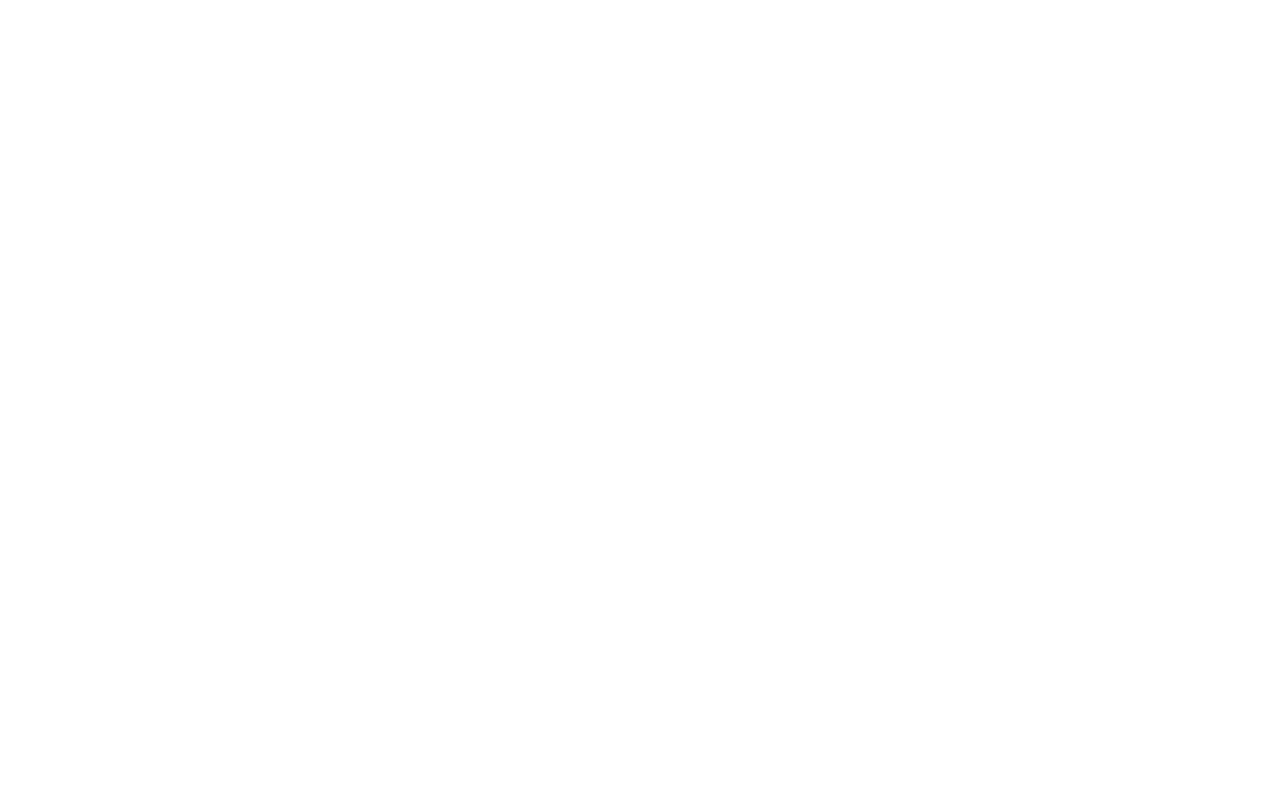
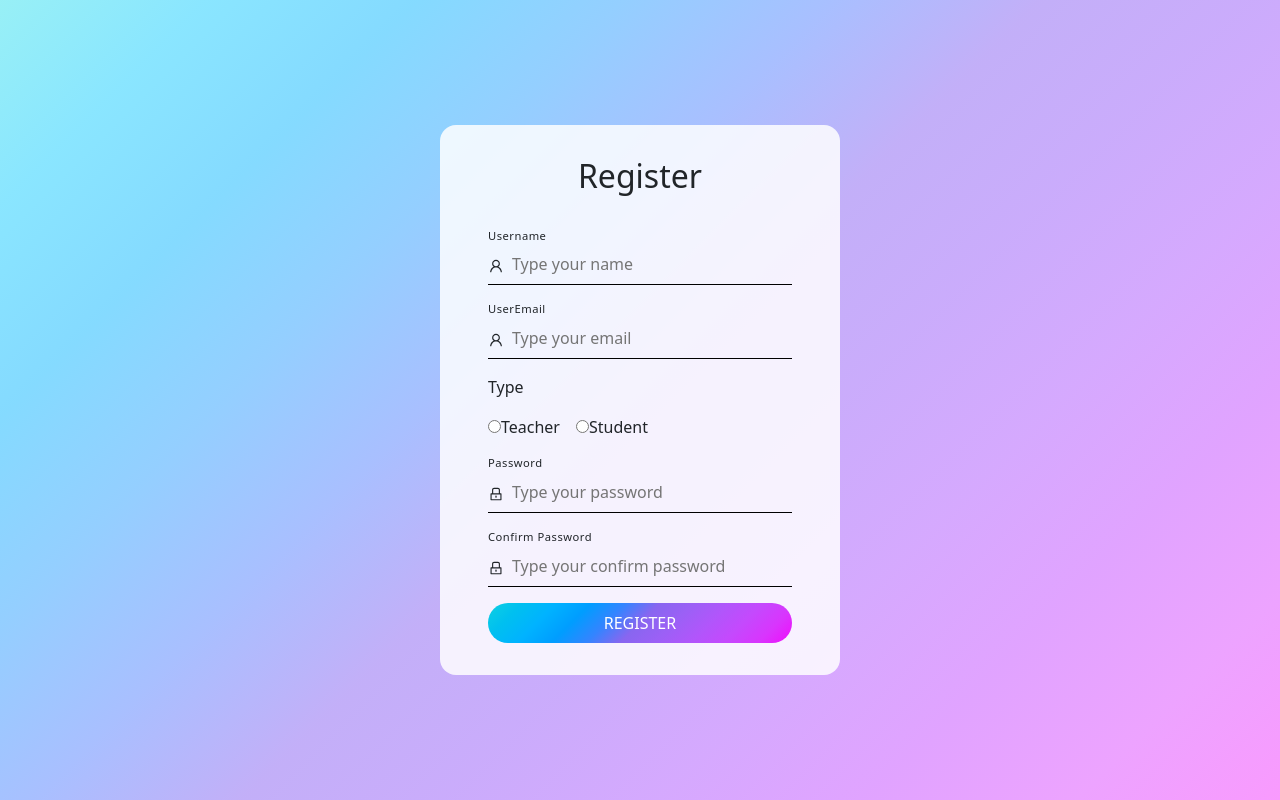
Before and after one commit to bimanTheCoderBoy/QuizAppFrontend, a React (Create React App) app in the folder frontend/: page /register in a window 1280 px wide. Before the commit this address had no page. Built offline with nearby package versions, Linux system fonts and the light colour scheme.

Commit message:
LoginRegis

```diff
--- a/frontend/src/App.js
+++ b/frontend/src/App.js
@@ -2,6 +2,7 @@
 import { BrowserRouter, Route, Routes } from "react-router-dom";
 import HomePage from "./pages/HomePage";
 import LoginPage from "./pages/LoginPage";
+import RegisterPage from "./pages/RegisterPage";
 
 
 const App = () => {
@@ -10,6 +11,7 @@
       <Routes>
         <Route path="/" element={<HomePage />} />
         <Route path="/login" element={<LoginPage />} />
+        <Route path="/register" element={<RegisterPage />} />
       </Routes>
     </BrowserRouter>
   )
--- a/frontend/src/context/ProfileContext.js
+++ b/frontend/src/context/ProfileContext.js
@@ -1,6 +1,6 @@
 import { createContext, isValidElement, useContext, useReducer } from "react";
 import ProfileReducer from "../reducer/ProfileReducer";
-import axios, { isAxiosError } from 'axios';
+import axios from 'axios';
 
 const ProfileContext = createContext();
 
@@ -9,8 +9,7 @@
     isError: false,
     errorMsg: "",
     isLogin: false,
-    profile: {},
-    userId: ""
+    profile: {}
 }
 
 const ProfileProvider = ({ children }) => {
--- a/frontend/src/index.js
+++ b/frontend/src/index.js
@@ -3,10 +3,11 @@
 import App from './App';
 // import "bootstrap/dist/css/bootstrap.min.css";
 import "bootstrap/dist/css/bootstrap.min.css";
+import { ProfileProvider } from './context/ProfileContext';
 
 const root = ReactDOM.createRoot(document.getElementById('root'));
 root.render(
-  <React.StrictMode>
+  <ProfileProvider>
     <App />
-  </React.StrictMode>
+  </ProfileProvider>
 );
--- a/frontend/src/pages/LoginPage.jsx
+++ b/frontend/src/pages/LoginPage.jsx
@@ -1,31 +1,51 @@
-import React from 'react'
+import React, { useState } from 'react'
 import { NavLink } from 'react-router-dom'
 import { AiFillGoogleCircle, AiOutlineUser, AiOutlineLock } from "react-icons/ai";
+import { useNavigate } from 'react-router-dom';
+import { useProfileContext } from "../context/ProfileContext";
 import "../style/LoginRegister.css";
 
+const LoginAPI = "";
+
 function LoginPage() {
+    const navigate = useNavigate();
+    const { isError, errorMsg, userLogin } = useProfileContext();
+    const [email, setEmail] = useState("");
+    const [password, setPassword] = useState("");
+    const Login = (e) => {
+        e.preventDefault();
+        // userLogin(LoginAPI, {
+        //     email,
+        //     password
+        // });
+        console.log({ email, password });
+        navigate("/");
+        if (isError) {
+            console.log(errorMsg);
+        }
+    }
     return (
         <div className='login-page'>
             <div className='login-area'>
                 <h2>Login</h2>
                 <form action="">
-                    <div className='login-username login-data'>
-                        <label htmlFor="useremail">Username</label>
+                    <div className='login-useremail login-data'>
+                        <label htmlFor="useremail">UserEmail</label>
                         <div>
                             <AiOutlineUser />
-                            <input type="email" placeholder='Type your email' name='useremail' />
+                            <input type="email" placeholder='Type your email' name='useremail' onChange={(e) => setEmail(e.target.value)} />
                         </div>
                     </div>
                     <div className='login-password login-data'>
                         <label htmlFor="userpassword">Password</label>
                         <div>
                             <AiOutlineLock />
-                            <input type="password" name="password" id="password" placeholder='Type your password' />
+                            <input type="password" name="password" id="password" placeholder='Type your password' onChange={(e) => setPassword(e.target.value)} />
                         </div>
                         <NavLink to="/forgetpass"><p>Forget password?</p></NavLink>
                     </div>
                     <div className='submit'>
-                        <input type="submit" value="LOGIN" />
+                        <input type="submit" value="LOGIN" onClick={(e) => Login(e)} />
                     </div>
                     <div className='other-options'>
                         <p>Or Sign Up Using</p>
--- /dev/null
+++ b/frontend/src/pages/RegisterPage.jsx
@@ -0,0 +1,126 @@
+import React, { useState } from 'react'
+import { NavLink } from 'react-router-dom'
+import { AiFillGoogleCircle, AiOutlineUser, AiOutlineLock } from "react-icons/ai";
+import { useNavigate } from 'react-router-dom';
+import { useProfileContext } from "../context/ProfileContext";
+import "../style/LoginRegister.css";
+
+const RegisterAPI = "";
+
+function RegisterPage() {
+    const navigate = useNavigate();
+    const { isError, errorMsg, userRegistration } = useProfileContext();
+    const [name, setName] = useState("");
+    const [type, setType] = useState("")
+    const [email, setEmail] = useState("");
+    const [password, setPassword] = useState("");
+
+    const [Cpassword, setCPassword] = useState("");
+    const Register = (e) => {
+        e.preventDefault();
+        if (password === Cpassword) {
+            // userRegistration(RegisterAPI, {
+            //     email,
+            //     password,
+            //     type,
+            //     name
+            // });
+            // if (isError) {
+            //     console.log(errorMsg);
+            // }
+            console.log({ name, email, password, type });
+            navigate("/");
+        }
+        else {
+            alert("password does not match");
+        }
+    }
+    return (
+        <div className='login-page'>
+            <div className='login-area'>
+                <h2>Register</h2>
+                <form action="">
+                    <div className='login-username login-data'>
+                        <label htmlFor="username">Username</label>
+                        <div>
+                            <AiOutlineUser />
+                            <input type="text" placeholder='Type your name' name='username' value={name} onChange={(e) => setName(e.target.value)} />
+                        </div>
+                    </div>
+                    <div className='login-useremail login-data'>
+                        <label htmlFor="useremail">UserEmail</label>
+                        <div>
+                            <AiOutlineUser />
+                            <input type="email" placeholder='Type your email' name='useremail' value={email} onChange={(e) => setEmail(e.target.value)} />
+                        </div>
+                    </div>
+                    <div>Type</div>
+                    <div className='login-type'>
+                        <div>
+                            <input type="radio" name="type" id="teacher" value="teacher" onClick={() => setType("teacher")} />
+                            <label htmlFor="teacher">Teacher</label>
+                        </div>
+                        <div>
+                            <input type="radio" name="type" id="student" value="student" onClick={() => setType("student")} />
+                            <label htmlFor="student">Student</label>
+                        </div>
+                    </div>
+                    <div className='login-password login-data'>
+                        <label htmlFor="userpassword">Password</label>
+                        <div>
+                            <AiOutlineLock />
+                            <input type="password" name="password" id="password" placeholder='Type your password' value={password} onChange={(e) => setPassword(e.target.value)} />
+                        </div>
+                    </div>
+                    <div className='login-confirm-password login-data'>
+                        <label htmlFor="userConfirmPassword">Confirm Password</label>
+                        <div>
+                            <AiOutlineLock />
+                            <input type="password" name="Cpassword" id="Cpassword" placeholder='Type your confirm password' value={Cpassword} onChange={(e) => setCPassword(e.target.value)} />
+                        </div>
+                    </div>
+                    <div className='submit register-submit'>
+                        <input type="submit" value="REGISTER" onClick={(e) => Register(e)} />
+                    </div>
+                </form>
+            </div>
+        </div>
+
+        /* <form action="">
+                <div className='login-username login-data'>
+                    <label htmlFor="username">Username</label>
+                    <div>
+                        <AiOutlineUser />
+                        <input type="text" placeholder='Type your name' name='username' />
+                    </div>
+                </div>
+                <div className='login-useremail login-data'>
+                    <label htmlFor="useremail">UserEmail</label>
+                    <div>
+                        <AiOutlineUser />
+                        <input type="email" placeholder='Type your email' name='useremail' />
+                    </div>
+                </div>
+                <div className='login-password login-data'>
+                    <label htmlFor="userpassword">Password</label>
+                    <div>
+                        <AiOutlineLock />
+                        <input type="password" name="password" id="password" placeholder='Type your password' />
+                    </div>
+                </div>
+                <div className='login-confirm-password login-data'>
+                    <label htmlFor="userConfirmPassword">Confirm Password</label>
+                    <div>
+                        <AiOutlineLock />
+                        <input type="password" name="Cpassword" id="Cpassword" placeholder='Type your confirm password' />
+                    </div>
+                </div>
+                <div className='submit register'>
+                    <input type="submit" value="REGISTER" />
+                </div>
+            </form> */
+        /* </div> */
+    )
+}
+
+export default RegisterPage
--- a/frontend/src/style/LoginRegister.css
+++ b/frontend/src/style/LoginRegister.css
@@ -115,3 +115,12 @@
     text-decoration: none;
     font-size: 0.7rem;
 }
+
+.register-submit {
+    margin-bottom: 2rem;
+}
+
+.login-type {
+    display: flex;
+    gap: 1rem;
+}
```
